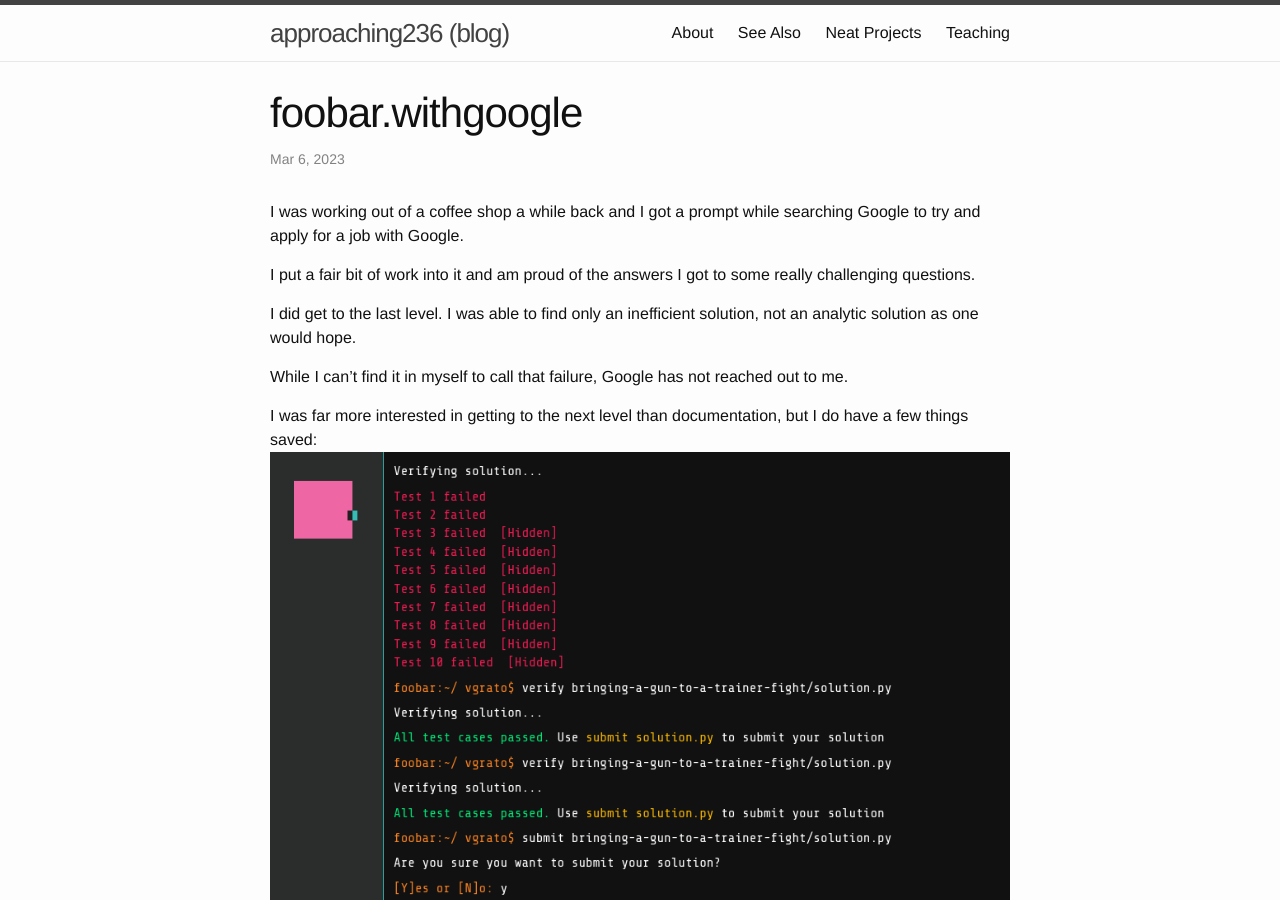
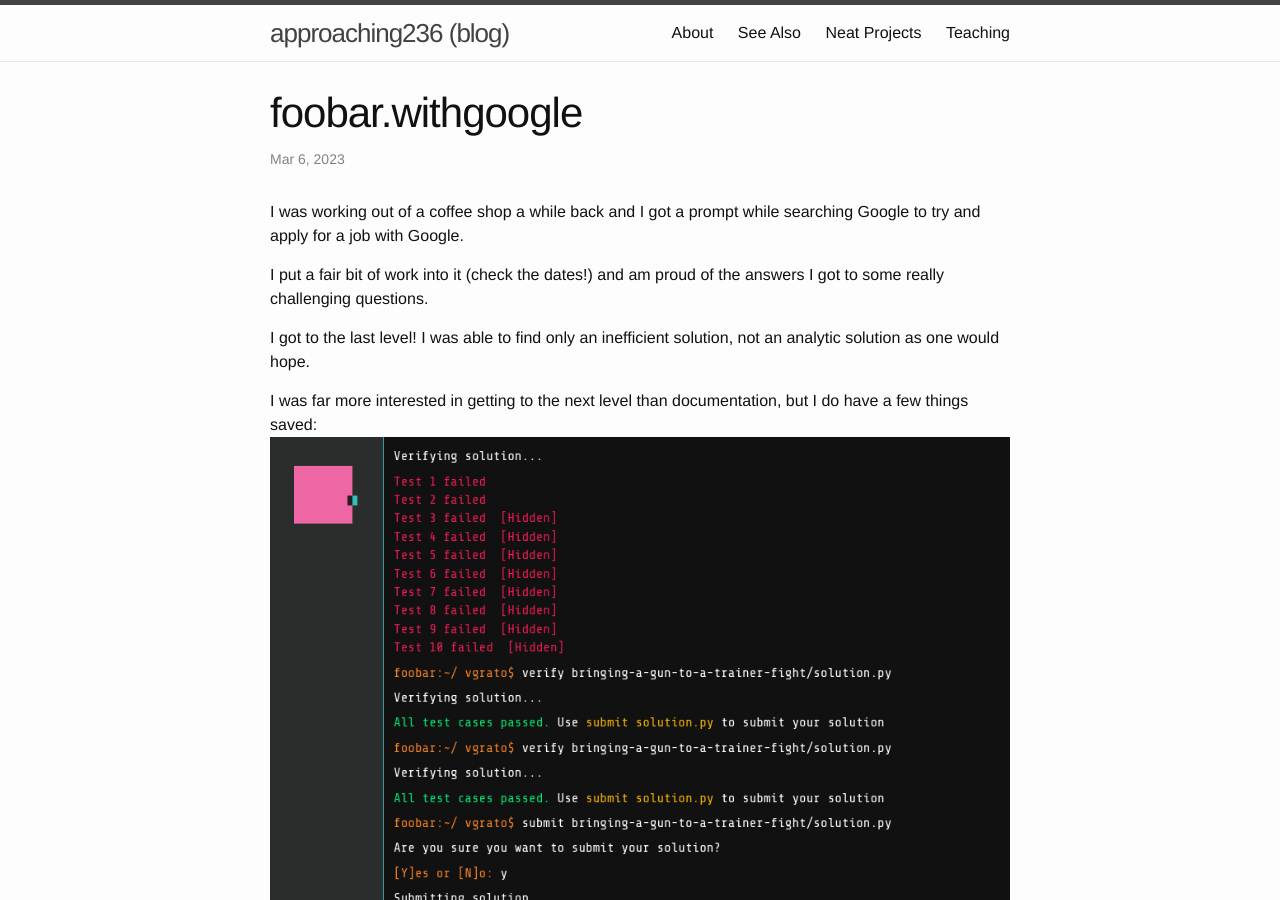
Before and after one commit to approaching236/approaching236.github.io, a Jekyll site: the page built from _posts/2023-03-06-foobar-withgoogle.markdown, in a window 1280 px wide and 900 px high. Built offline with Jekyll 4.4.1, drawn with Linux system fonts in a browser that asks for light colours.

```diff
--- a/_posts/2023-03-06-foobar-withgoogle.markdown
+++ b/_posts/2023-03-06-foobar-withgoogle.markdown
@@ -9,11 +9,9 @@ tags: foobar google interview code-challenge
 
 I was working out of a coffee shop a while back and I got a prompt while searching Google to try and apply for a job with Google.
 
-I put a fair bit of work into it and am proud of the answers I got to some really challenging questions.
+I put a fair bit of work into it (check the dates!) and am proud of the answers I got to some really challenging questions.
 
-I did get to the last level. I was able to find only an inefficient solution, not an analytic solution as one would hope.
-
-While I can't find it in myself to call that failure, Google has not reached out to me.
+I got to the last level! I was able to find only an inefficient solution, not an analytic solution as one would hope.
 
 I was far more interested in getting to the next level than documentation, but I do have a few things saved:
 ![foobar screenshot](/assets/images/foobar_screenshot.png)
```
Also changed, not shown: neat-projects.md (+3 -0 lines).
